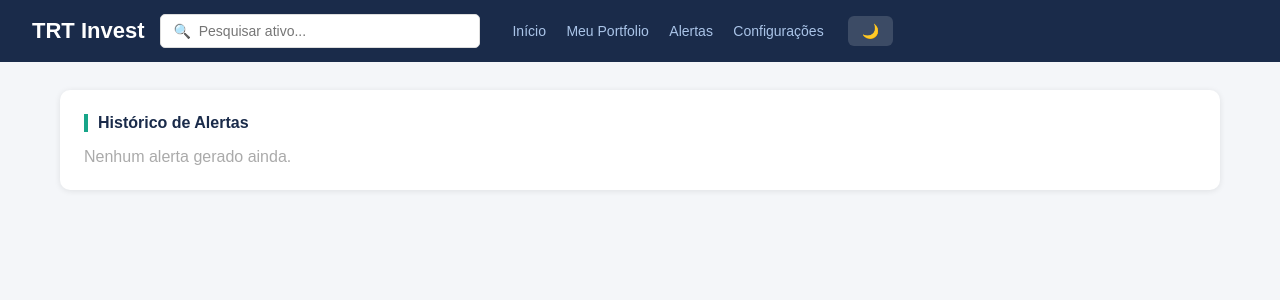
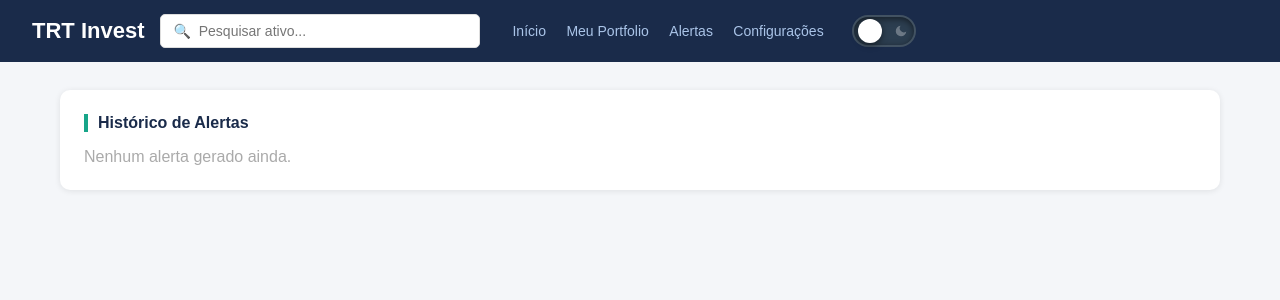
Before and after one commit to leviPereira5/TRT, a Django app: page /alerts/ in a window 1280 px wide. Shown: the top 300 px of the page. Run offline with Django 5.2, Linux system fonts and the light colour scheme; data that the repository does not hold is empty.

Commit message:
mudei o dark mode

```diff
--- a/trt_project/monitor/static/monitor/css/main.css
+++ b/trt_project/monitor/static/monitor/css/main.css
@@ -172,3 +172,120 @@ body.dark .msg-warning{background:#3a2f00;color:#f0c040}
 body.dark .status-active{color:#4caf82}
 body.dark .up{color:#4caf82}
 body.dark .down{color:#e05c5c}
+
+/* ===== THEME TOGGLE SWITCH ===== */
+.theme-toggle {
+    cursor: pointer;
+    margin-left: 12px;
+    flex-shrink: 0;
+}
+
+.toggle-track {
+    width: 64px;
+    height: 32px;
+    background: #2c3e50;
+    border-radius: 50px;
+    position: relative;
+    display: flex;
+    align-items: center;
+    justify-content: space-between;
+    padding: 0 7px;
+    box-shadow: inset 0 2px 6px rgba(0,0,0,.4);
+    transition: background .3s;
+    border: 2px solid rgba(255,255,255,.1);
+}
+
+.toggle-icon {
+    font-size: 13px;
+    line-height: 1;
+    z-index: 1;
+    transition: opacity .3s;
+}
+
+.toggle-icon.sun { opacity: 1; }
+.toggle-icon.moon { opacity: 0.4; }
+
+.toggle-thumb {
+    position: absolute;
+    left: 4px;
+    width: 24px;
+    height: 24px;
+    background: #fff;
+    border-radius: 50%;
+    box-shadow: 0 2px 6px rgba(0,0,0,.4);
+    transition: transform .3s cubic-bezier(.4,0,.2,1), background .3s;
+    z-index: 2;
+}
+
+/* Dark state */
+body.dark .toggle-track {
+    background: #1a1f2e;
+    border-color: rgba(255,255,255,.15);
+}
+
+body.dark .toggle-icon.sun { opacity: 0.4; }
+body.dark .toggle-icon.moon { opacity: 1; }
+
+body.dark .toggle-thumb {
+    background: #aac4e8;
+    transform: translateX(28px);
+}
+
+/* ===== THEME TOGGLE SWITCH v2 ===== */
+.theme-toggle {
+    cursor: pointer;
+    margin-left: 12px;
+    flex-shrink: 0;
+}
+.toggle-track {
+    width: 64px;
+    height: 32px;
+    background: #2c3e50;
+    border-radius: 50px;
+    position: relative;
+    display: flex;
+    align-items: center;
+    justify-content: space-between;
+    padding: 0 6px;
+    box-shadow: inset 0 2px 6px rgba(0,0,0,.5);
+    transition: background .3s;
+    border: 2px solid rgba(255,255,255,.1);
+}
+.toggle-icon {
+    width: 14px;
+    height: 14px;
+    z-index: 1;
+    transition: opacity .3s, color .3s;
+    flex-shrink: 0;
+}
+.toggle-icon.sun {
+    color: #fff;
+    opacity: 1;
+}
+.toggle-icon.moon {
+    color: #fff;
+    opacity: 0.3;
+}
+.toggle-thumb {
+    position: absolute;
+    left: 4px;
+    width: 24px;
+    height: 24px;
+    background: #fff;
+    border-radius: 50%;
+    box-shadow: 0 2px 6px rgba(0,0,0,.5);
+    transition: transform .3s cubic-bezier(.4,0,.2,1);
+    z-index: 2;
+}
+
+/* Dark state */
+body.dark .toggle-track {
+    background: #0a0f1e;
+    border-color: rgba(255,255,255,.2);
+}
+body.dark .toggle-icon.sun { opacity: 0.3; }
+body.dark .toggle-icon.moon { opacity: 1; }
+body.dark .toggle-thumb {
+    background: #e0e0e0;
+    transform: translateX(28px);
+}
--- a/trt_project/monitor/templates/monitor/base.html
+++ b/trt_project/monitor/templates/monitor/base.html
@@ -19,7 +19,28 @@
         <a href="{% url 'alert_history' %}">Alertas</a>
         <a href="{% url 'settings' %}">Configurações</a>
     </nav>
-    <button class="dark-btn" onclick="toggleDark()" id="dark-btn">🌙</button>
+
+    <div class="theme-toggle" onclick="toggleDark()" title="Alternar modo escuro">
+        <div class="toggle-track">
+            <!-- Sol -->
+            <svg class="toggle-icon sun" xmlns="http://www.w3.org/2000/svg" viewBox="0 0 24 24" fill="none" stroke="currentColor" stroke-width="2.5" stroke-linecap="round" stroke-linejoin="round">
+                <circle cx="12" cy="12" r="4"/>
+                <line x1="12" y1="2" x2="12" y2="5"/>
+                <line x1="12" y1="19" x2="12" y2="22"/>
+                <line x1="4.22" y1="4.22" x2="6.34" y2="6.34"/>
+                <line x1="17.66" y1="17.66" x2="19.78" y2="19.78"/>
+                <line x1="2" y1="12" x2="5" y2="12"/>
+                <line x1="19" y1="12" x2="22" y2="12"/>
+                <line x1="4.22" y1="19.78" x2="6.34" y2="17.66"/>
+                <line x1="17.66" y1="6.34" x2="19.78" y2="4.22"/>
+            </svg>
+            <!-- Lua -->
+            <svg class="toggle-icon moon" xmlns="http://www.w3.org/2000/svg" viewBox="0 0 24 24" fill="currentColor">
+                <path d="M21 12.79A9 9 0 1 1 11.21 3a7 7 0 0 0 9.79 9.79z"/>
+            </svg>
+            <div class="toggle-thumb" id="toggle-thumb"></div>
+        </div>
+    </div>
 </header>
 
 {% block filter_bar %}{% endblock %}
@@ -35,17 +56,18 @@
 
 <script>
 function toggleDark() {
-    const d = document.body.classList.toggle('dark');
-    localStorage.setItem('trt-dark', d);
-    document.getElementById('dark-btn').textContent = d ? '☀️' : '🌙';
+    const isDark = document.body.classList.toggle('dark');
+    localStorage.setItem('trt-dark', isDark);
+    updateToggle(isDark);
+}
+function updateToggle(isDark) {
+    const thumb = document.getElementById('toggle-thumb');
+    if (thumb) thumb.style.transform = isDark ? 'translateX(28px)' : 'translateX(0px)';
 }
 (function() {
     if (localStorage.getItem('trt-dark') === 'true') {
         document.body.classList.add('dark');
-        document.addEventListener('DOMContentLoaded', function() {
-            const b = document.getElementById('dark-btn');
-            if (b) b.textContent = '☀️';
-        });
+        document.addEventListener('DOMContentLoaded', function() { updateToggle(true); });
     }
 })();
 </script>
```
Also changed, not shown: trt_project/db.sqlite3.
